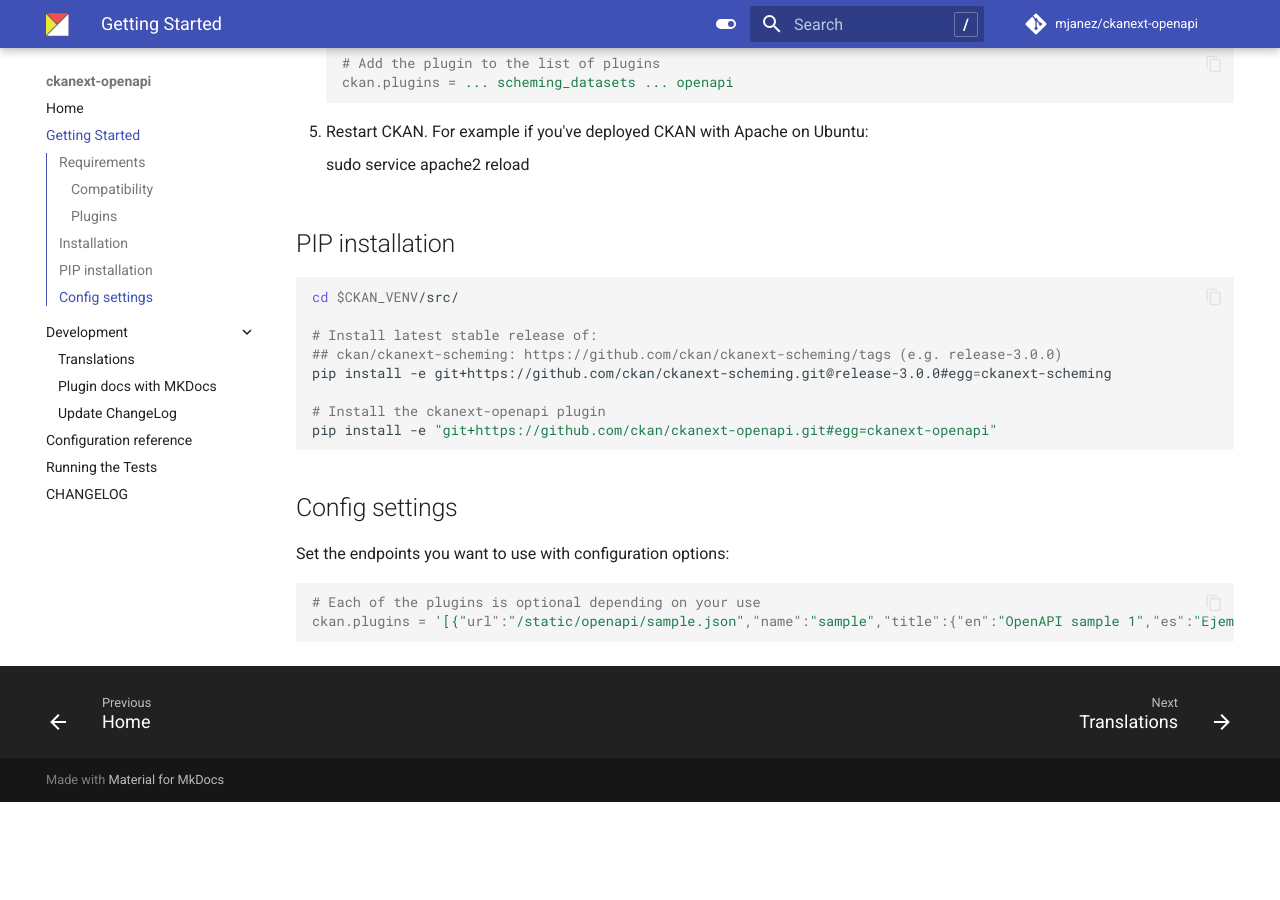
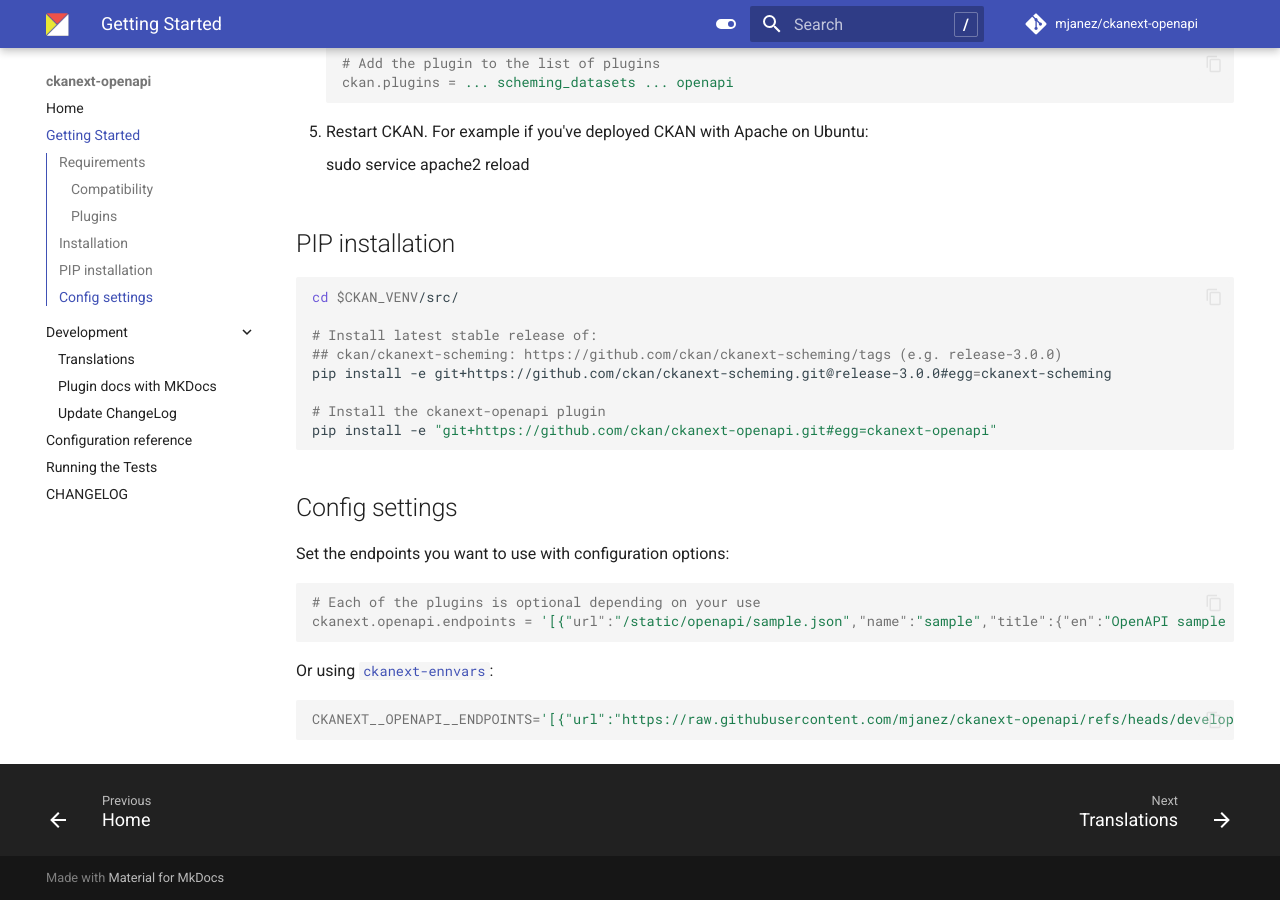
Before and after one commit to mjanez/ckanext-openapi, an MkDocs documentation site: the page built from docs/v1/getting-started.md, in a window 1280 px wide and 900 px high, scrolled down 1151 px. Built offline with MkDocs 1.6.1 and Material for MkDocs 9.7.7, drawn with Linux system fonts in a browser that asks for light colours; comment, search, counter and statistics services are not loaded; before the commit the page ends 1953 px from its top, so only the background shows below that.

Commit message:
Update getting-started documentation with new OpenAPI endpoints configuration

````diff
--- a/docs/v1/getting-started.md
+++ b/docs/v1/getting-started.md
@@ -72,5 +72,11 @@
 
   ```ini
   # Each of the plugins is optional depending on your use
-  ckan.plugins = '[{"url":"/static/openapi/sample.json","name":"sample","title":{"en":"OpenAPI sample 1","es":"Ejemplo de OpenAPI 1"},"description":{"en":"API with examples.","es":"API con ejemplos."}},{"url":"https://raw.githubusercontent.com/OAI/OpenAPI-Specification/refs/heads/main/examples/v3.0/petstore.json","name":"petstore","title":{"en":"Petstore OpenAPI example","es":"Ejemplo OpenAPI Petstore"},"description":{"en":"This is a sample Pet Store Server based on the OpenAPI 3.0 specification.","es":"Este es un ejemplo de Servidor de Tienda de Mascotas basado en la especificación OpenAPI 3.0."}}]'
+  ckanext.openapi.endpoints = '[{"url":"/static/openapi/sample.json","name":"sample","title":{"en":"OpenAPI sample 1","es":"Ejemplo de OpenAPI 1"},"description":{"en":"API with examples.","es":"API con ejemplos."}},{"url":"https://raw.githubusercontent.com/OAI/OpenAPI-Specification/refs/heads/main/examples/v3.0/petstore.json","name":"petstore","title":{"en":"Petstore OpenAPI example","es":"Ejemplo OpenAPI Petstore"},"description":{"en":"This is a sample Pet Store Server based on the OpenAPI 3.0 specification.","es":"Este es un ejemplo de Servidor de Tienda de Mascotas basado en la especificación OpenAPI 3.0."}}]'
   ```
+
+Or using [`ckanext-ennvars`](https://github.com/ckan/ckanext-envvars):
+
+```bash
+CKANEXT__OPENAPI__ENDPOINTS='[{"url":"https://raw.githubusercontent.com/mjanez/ckanext-openapi/refs/heads/develop/ckanext/openapi/public/static/openapi/datastore.yaml","name":"datastore","title":{"en":"CKAN - Datastore API","es":"Portal de datos abiertos de CKAN - API Datastore"},"description":{"en":"This API provides live access to the Datastore portion of the CKAN Open Data Portal.","es":"Esta API proporciona acceso en tiempo real a la parte de Datastore del Portal de Datos Abiertos CKAN."}},{"url":"https://raw.githubusercontent.com/mjanez/ckanext-openapi/refs/heads/develop/ckanext/openapi/public/static/openapi/ckan.yaml","name":"ckan","title":{"en":"CKAN Open Data Portal - CKAN API (ES)","es":"Portal de datos abiertos de CKAN - API CKAN"},"description":{"en":"This API provides live access to the CKAN portion of the CKAN Open Data Portal.","es":"Esta API proporciona acceso en tiempo real a la parte de CKAN del Portal de Datos Abiertos CKAN."}}]'
+```
````
